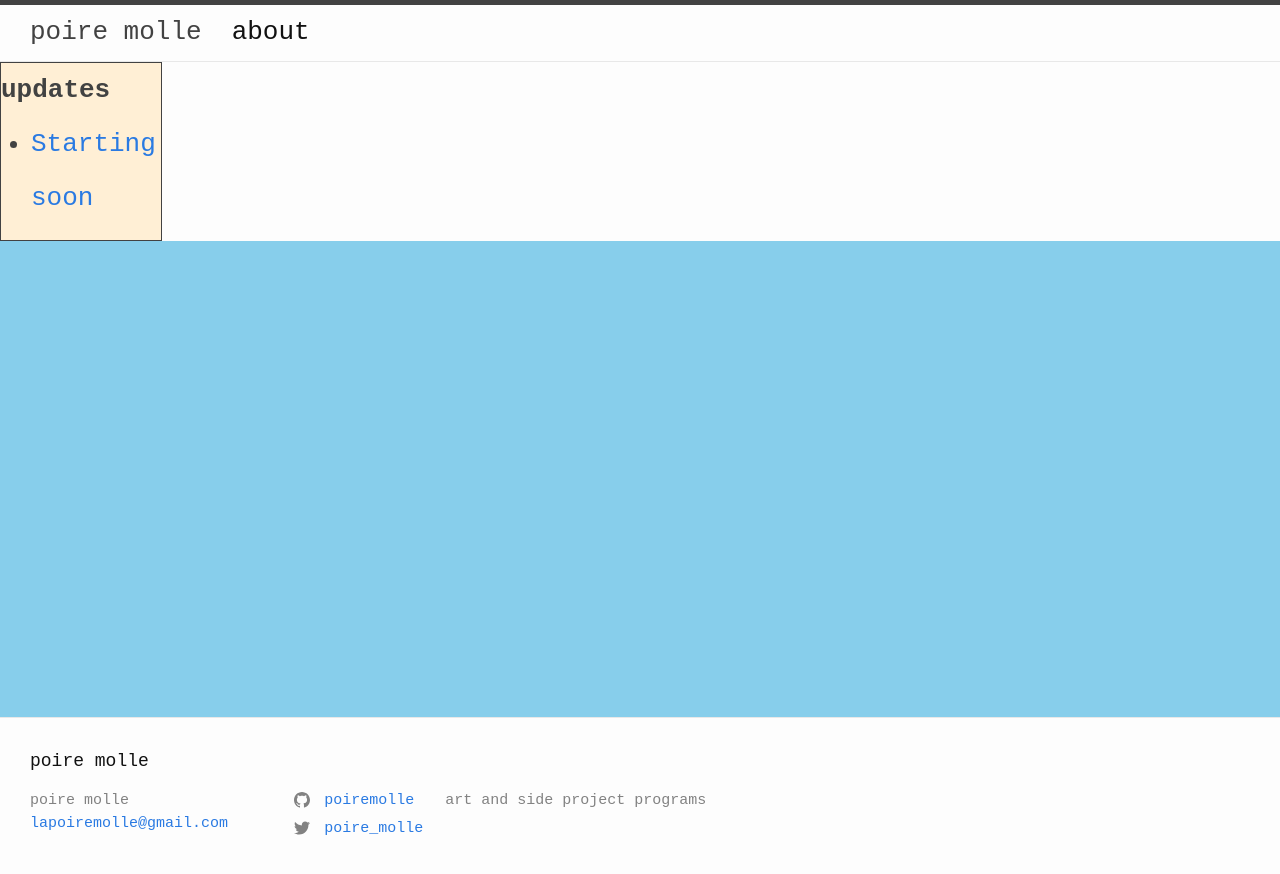
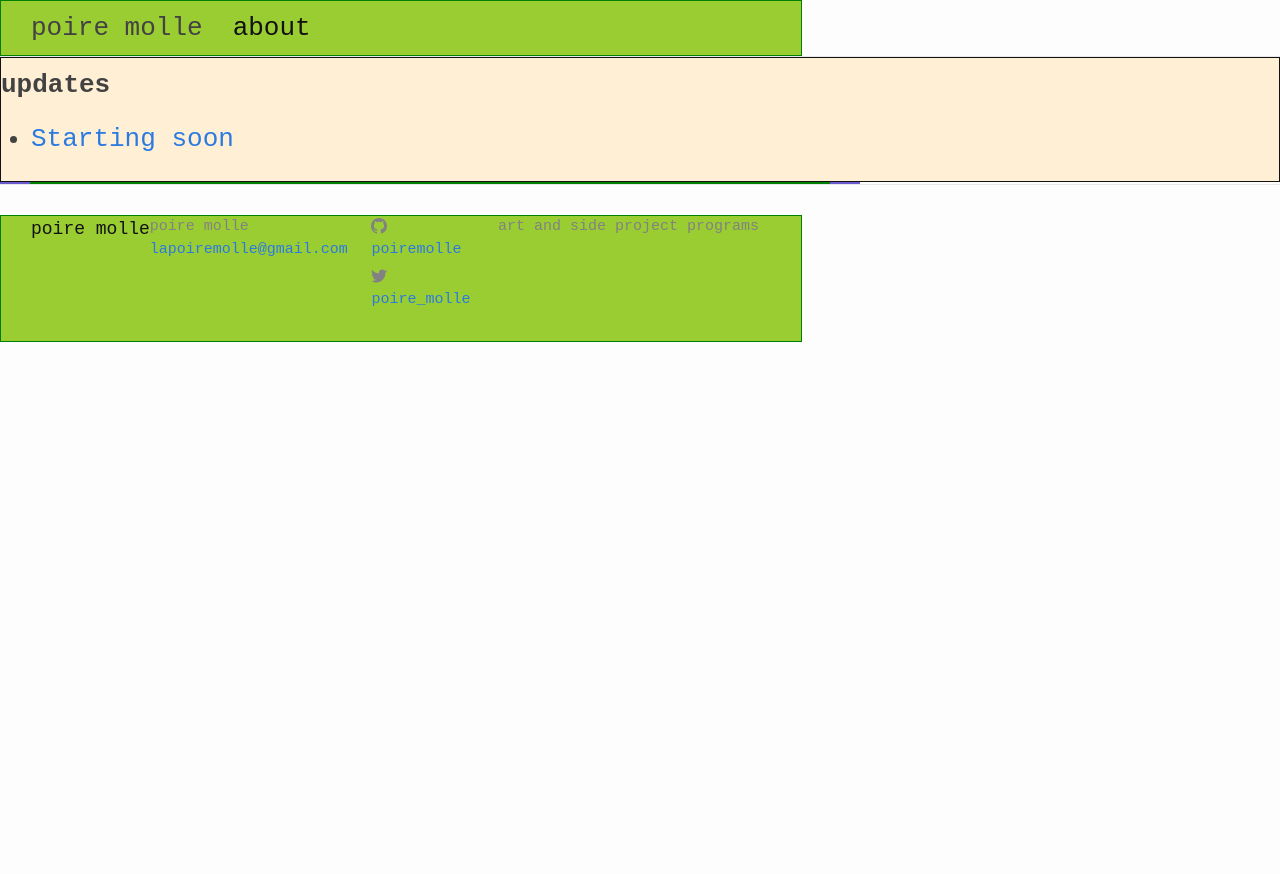
Before and after one commit to poiremolle/blog, a Jekyll site: the page built from index.md, in a window 1280 px wide. Shown: the top 874 px of the page. Built offline with Jekyll 4.4.1, drawn with Linux system fonts in a browser that asks for light colours.

Commit message:
making page-content display flex and setting flex attribute for wrapper and post-list

```diff
--- a/_includes/post-list.html
+++ b/_includes/post-list.html
@@ -1,3 +1,4 @@
+<div class="post-list">
 {%- if site.posts.size > 0 -%}
 <nav class="post-list-nav">
     <input type="checkbox" id="post-list-trigger" class="nav-trigger" />
@@ -8,7 +9,6 @@
     </label>
 
     <div class="trigger">
-        <div class="post-list">
             {% for category in site.categories %}
             <b>{{ category[0] }}</b> <!--category name-->
             <ul>
@@ -21,7 +21,7 @@
                 {% endfor %}
             </ul>
             {% endfor %}
-        </div>
     </div>
 </nav>
 {%- endif -%}
+</div>
--- a/_sass/minima/_base.scss
+++ b/_sass/minima/_base.scss
@@ -82,7 +82,6 @@
 }
 
 li {
-  > ul,
   > ol {
     margin-bottom: 0;
   }
@@ -177,18 +176,28 @@
 .wrapper {
   max-width: -webkit-calc(#{$content-width} - (#{$spacing-unit} * 2));
   max-width:         calc(#{$content-width} - (#{$spacing-unit} * 2));
+  display: flex;
+  flex: 1;
   margin-right: auto;
   margin-left: 0;
   padding-right: $spacing-unit;
   padding-left: $spacing-unit;
   @extend %clearfix;
 
-  @include media-query($on-laptop) {
+  background-color: yellowgreen;
+  border: 1px solid green;
+  // @include media-query($on-palm) {
+  //   background-color: lightgoldenrodyellow;
+  //   display: block;
+  //}
+  /*@include media-query($on-laptop) {
     max-width: -webkit-calc(#{$content-width} - (#{$spacing-unit}));
     max-width:         calc(#{$content-width} - (#{$spacing-unit}));
     padding-right: $spacing-unit / 2;
     padding-left: $spacing-unit / 2;
-  }
+    background-color: blue;
+  }*/
+
 }
 
 
--- a/_sass/minima/_layout.scss
+++ b/_sass/minima/_layout.scss
@@ -3,7 +3,6 @@
  * Site header
  */
 .site-header {
-  border-top: 5px solid $grey-color-dark;
   border-bottom: 1px solid $grey-color-light;
   min-height: $spacing-unit * 1.865;
 
@@ -23,6 +22,7 @@
     color: $grey-color-dark;
   }
 }
+
 
 .site-title {
   @include shared-title-styles;
@@ -92,7 +92,7 @@
 
     label[for="nav-trigger"] {
       display: block;
-      float: right;
+      //float: right;
       width: 36px;
       height: 36px;
       z-index: 2;
@@ -101,7 +101,7 @@
 
     .menu-icon {
       display: block;
-      float: right;
+      //float: right;
       width: 36px;
       height: 26px;
       line-height: 0;
@@ -132,18 +132,17 @@
 
     label[for="post-list-trigger"] {
       display: block;
-      float: right;
+      //float: right;
       width: 100%;
       height: 36px;
-      z-index: 2;
       cursor: pointer;
       background-color: aquamarine;
     }
 
     .menu-icon {
       display: block;
-      float: left;
-      width: 100%;
+      //float: left;
+      width: $on-palm;
       height: 26px;
       line-height: 0;
       padding-top: 10px;
@@ -235,10 +234,19 @@
  * Page content
  */
 .page-content {
+  //width: 100%;
+  max-width: $content-width;
   padding: 0 $spacing-unit;
+
   display: flex;
-  flex: 1;
-  background-color: skyblue;
+  flex-wrap: wrap;
+  justify-content: start;
+
+  background-color: slateblue;
+  // @include media-query($on-palm){
+  //   width: 100%;
+  //   max-width: $on-palm;
+  // }
 }
 
 .page-heading {
@@ -253,20 +261,23 @@
 }
 
 .post-list {
+  flex: 0 0 25%;
   //margin-left: 0;
   //padding-left: $spacing-unit;
   list-style: none;
   background-color: papayawhip;
   border: 1px solid;
-  width: $content-width / 5;
+  //width: $content-width / 5;
+
 
   >li {
     margin-bottom: 0;
   }
 
-  @include media-query($on-palm){
-    width: $content-width;
-  }
+  // @include media-query($on-palm){
+  //   width: 100%;
+  //   display: block;
+  // }
 }
 
 .post-meta {
@@ -291,6 +302,9 @@
 .post-title {
   @include relative-font-size(2.625);
   line-height: 1;
+  @include media-query($on-palm) {
+    @include relative-font-size(2);
+  }
 }
 
 .post-content {
@@ -300,7 +314,7 @@
   h2 {
     @include relative-font-size(2);
 
-    @include media-query($on-laptop) {
+    @include media-query($on-palm) {
       @include relative-font-size(1.75);
     }
   }
@@ -308,7 +322,7 @@
   h3 {
     @include relative-font-size(1.625);
 
-    @include media-query($on-laptop) {
+    @include media-query($on-palm) {
       @include relative-font-size(1.375);
     }
   }
@@ -316,7 +330,7 @@
   h4 {
     @include relative-font-size(1.25);
 
-    @include media-query($on-laptop) {
+    @include media-query($on-palm) {
       @include relative-font-size(1.125);
     }
   }
```
